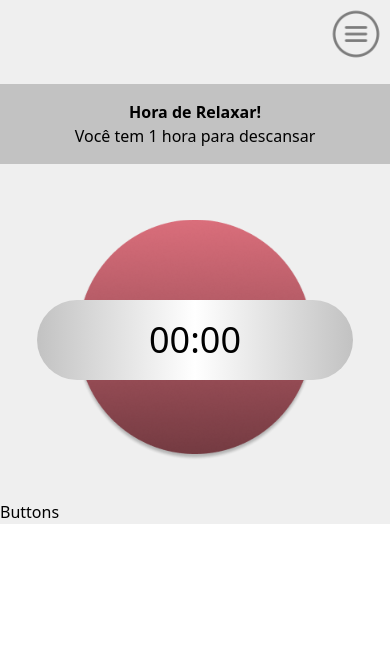
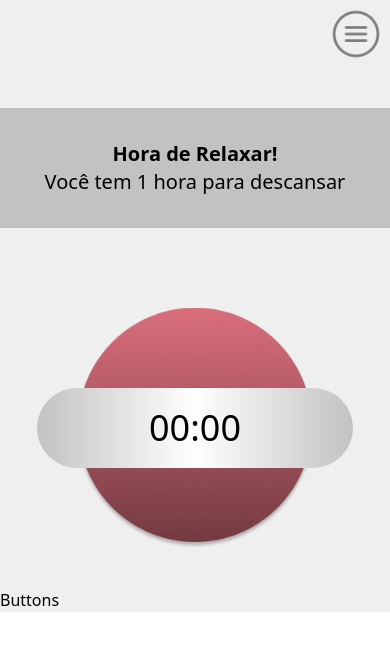
Before and after one commit to LanaGomes/timeSync, a React (Vite) app: page / in a window 390 px wide. Shown: the top 650 px of the page. Built offline with nearby package versions, Linux system fonts and the light colour scheme.

Commit message:
adding margin and padding in responsive layout - MainMessage

```diff
--- a/src/components/MainMessage.jsx
+++ b/src/components/MainMessage.jsx
@@ -4,7 +4,7 @@ function MainMessage() {
   const [message, setMessage] = useState(true);
   return (
     <div>
-      <main className="bg-grey-1 my-4 p-4 flex-1 text-center sm:p-8 lg:p-12">
+      <main className="bg-grey-1 my-10 p-8 text-xl flex-1 text-center sm:p-10 sm:text-2xl sm:my-6 lg:text-3xl lg:p-12">
         <h2 className="font-bold">Hora de Relaxar!</h2>
         <p>Você tem 1 hora para descansar</p>
       </main>
```
